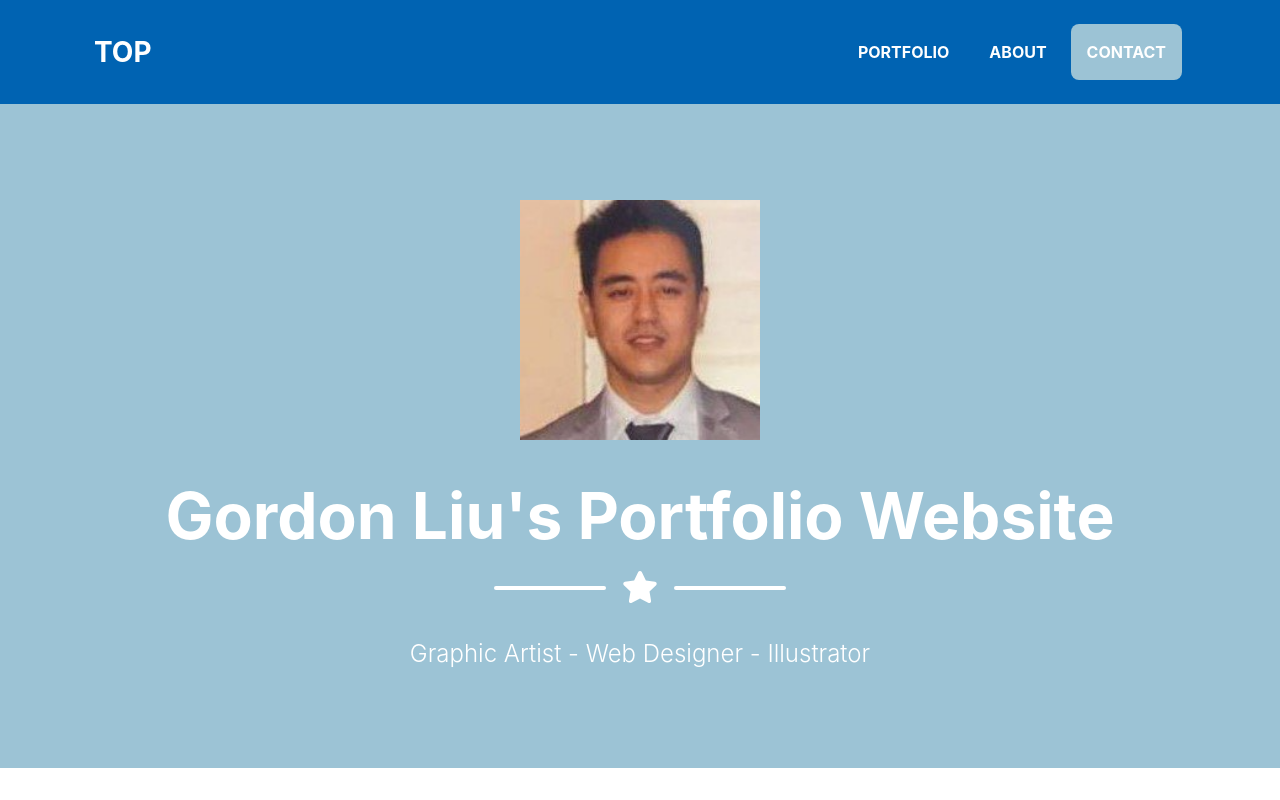
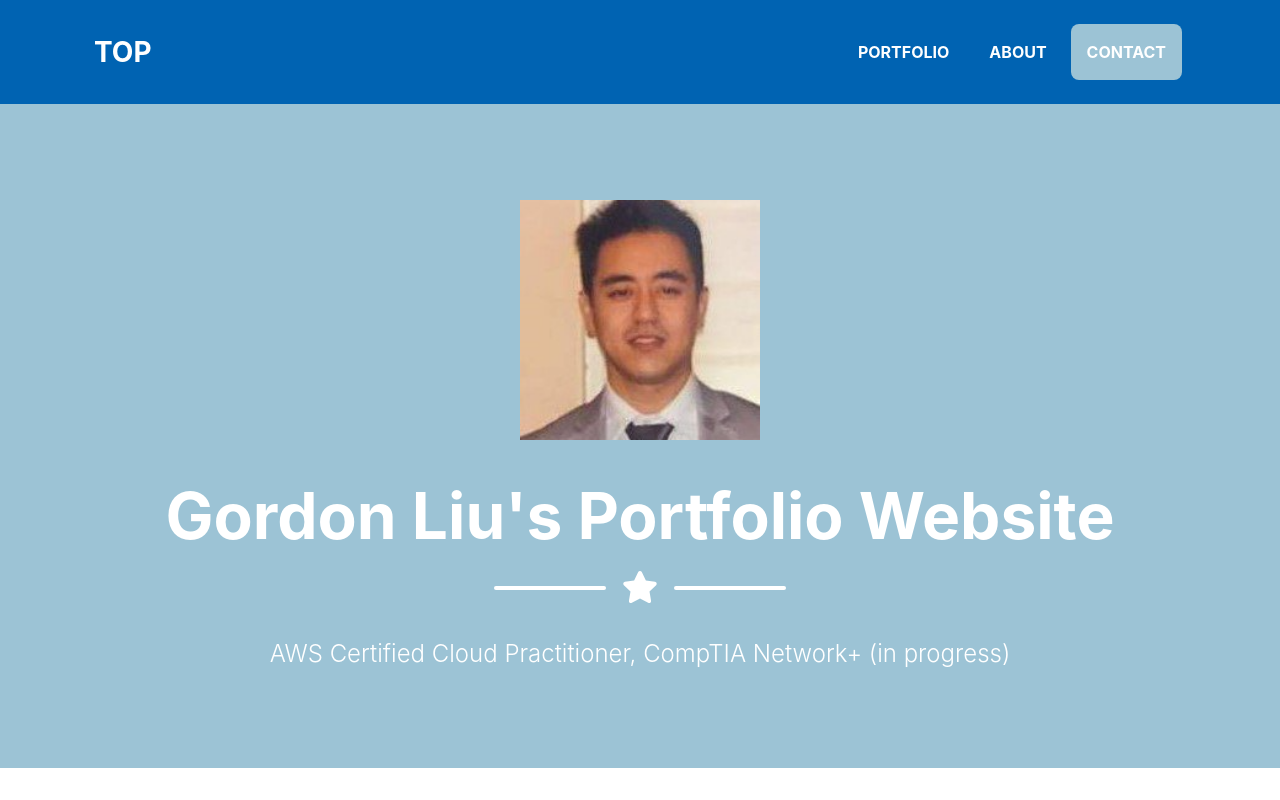
Before and after one commit to gliu05/portfolio, a plain HTML site: page index.html in a window 1280 px wide. Shown: the top 800 px of the page. Drawn offline with nearby package versions, Linux system fonts and the light colour scheme; a web font is replaced by a local one.

Commit message:
Update index.html

```diff
--- a/index.html
+++ b/index.html
@@ -42,7 +42,7 @@
                     <div class="divider-custom-line"></div>
                 </div>
                 <!-- Masthead Subheading-->
-                <p class="pre-wrap masthead-subheading font-weight-light mb-0">Graphic Artist - Web Designer - Illustrator</p>
+                <p class="pre-wrap masthead-subheading font-weight-light mb-0">AWS Certified Cloud Practitioner, CompTIA Network+ (in progress)</p>
             </div>
         </header>
         <section class="page-section portfolio" id="portfolio">
```
